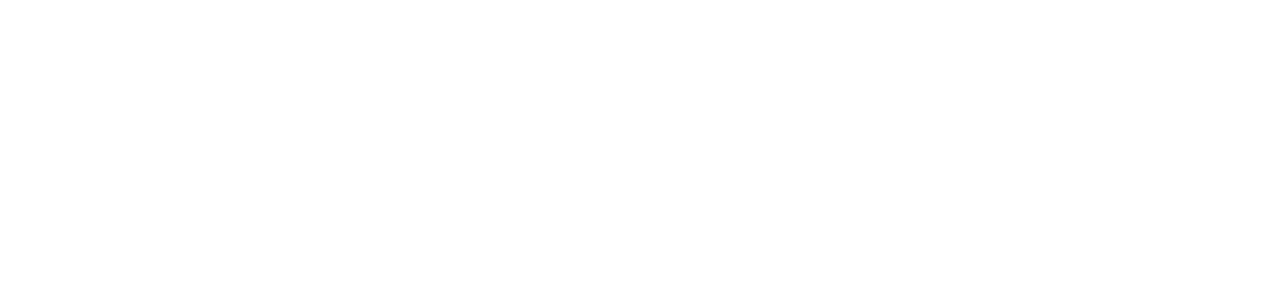
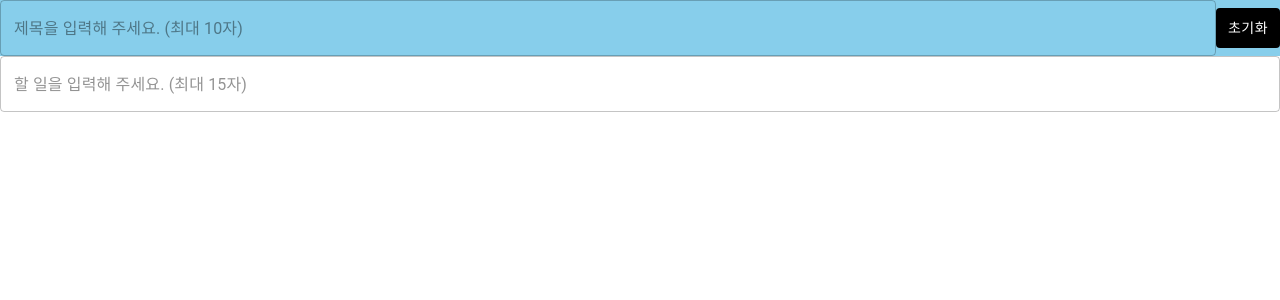
Before and after one commit to gusdn3477/todo-list, a React (Vite) app: page /1 in a window 1280 px wide. Before the commit this address had no page. Shown: the top 300 px of the page. Built offline with nearby package versions, Linux system fonts and the light colour scheme.

Commit message:
chore: react-router-dom 삭제 및 해당 라이브러리 사용하는 컴포넌트에서 import문 제거

```diff
--- a/package.json
+++ b/package.json
@@ -19,7 +19,6 @@
     "react": "^18.2.0",
     "react-calendar": "^5.0.0",
     "react-dom": "^18.2.0",
-    "react-router-dom": "^6.23.1",
     "styled-components": "^6.1.11"
   },
   "devDependencies": {
--- a/src/App.tsx
+++ b/src/App.tsx
@@ -1,14 +1,7 @@
-import { BrowserRouter, Route, Routes } from 'react-router-dom';
 import TodoList from './pages/TodoList';
 
 function App() {
-  return (
-    <BrowserRouter>
-      <Routes>
-        <Route path="/" element={<TodoList />} />
-      </Routes>
-    </BrowserRouter>
-  );
+  return <TodoList />;
 }
 
 export default App;
```
Also changed, not shown: 1 other file (tests, documents, lock files or other folders).
